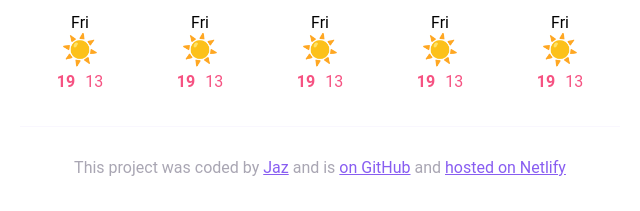
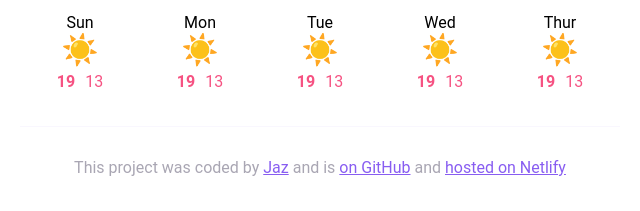
Before and after one commit to Jaz-spec/Weather-app, a plain HTML site: page index.html in a window 1280 px wide. Shown: the part 320-531 px from the top of the page, 320-960 px from the left. Drawn offline with nearby package versions, Linux system fonts and the light colour scheme.

Commit message:
created JS function to display forecast

```diff
--- a/index.html
+++ b/index.html
@@ -39,62 +39,7 @@
           </div>
         </div>
 
-        <div class="weather-forecast">
-          <div class="weather-forecast-square">
-            <div class="weather-forecast-day">Fri</div>
-            <div class="weather-forecast-icon">☀️</div>
-            <div class="weather-forecast-temperatures">
-              <div class="weather-forecast-temperature">
-                <strong>19</strong>
-              </div>
-              <div class="weather-forecast-temperature">13</div>
-            </div>
-          </div>
-
-          <div class="weather-forecast-square">
-            <div class="weather-forecast-day">Fri</div>
-            <div class="weather-forecast-icon">☀️</div>
-            <div class="weather-forecast-temperatures">
-              <div class="weather-forecast-temperature">
-                <strong>19</strong>
-              </div>
-              <div class="weather-forecast-temperature">13</div>
-            </div>
-          </div>
-
-          <div class="weather-forecast-square">
-            <div class="weather-forecast-day">Fri</div>
-            <div class="weather-forecast-icon">☀️</div>
-            <div class="weather-forecast-temperatures">
-              <div class="weather-forecast-temperature">
-                <strong>19</strong>
-              </div>
-              <div class="weather-forecast-temperature">13</div>
-            </div>
-          </div>
-
-          <div class="weather-forecast-square">
-            <div class="weather-forecast-day">Fri</div>
-            <div class="weather-forecast-icon">☀️</div>
-            <div class="weather-forecast-temperatures">
-              <div class="weather-forecast-temperature">
-                <strong>19</strong>
-              </div>
-              <div class="weather-forecast-temperature">13</div>
-            </div>
-          </div>
-
-          <div class="weather-forecast-square">
-            <div class="weather-forecast-day">Fri</div>
-            <div class="weather-forecast-icon">☀️</div>
-            <div class="weather-forecast-temperatures">
-              <div class="weather-forecast-temperature">
-                <strong>19</strong>
-              </div>
-              <div class="weather-forecast-temperature">13</div>
-            </div>
-          </div>
-        </div>
+        <div class="weather-forecast" id="forecast"></div>
       </main>
       <footer>
         <p>
--- a/script.js
+++ b/script.js
@@ -1,3 +1,4 @@
+//CURRENT WEATHER - MAIN  ##
 let apiKey = "oa9f439cb230f940atf8b1fac2e41075";
 let searchButton = document.querySelector(".search-button");
 let currentCity = document.querySelector("#current-city");
@@ -34,6 +35,7 @@ function getCity(event) {
   }
 }
 
+//DATE ##
 let now = new Date();
 let hours = now.getHours();
 let minutes = now.getMinutes().toString().padStart(2, "0");
@@ -53,3 +55,30 @@ let date = `${days[day]} ${hours}:${minutes}`;
 let currentDate = document.querySelector("#current-date");
 
 currentDate.innerHTML = date;
+
+//FORECAST ##
+
+function displayForecast() {
+  let days = ["Sun", "Mon", "Tue", "Wed", "Thur"];
+  let forecastHtml = "";
+
+  days.forEach(function (day) {
+    forecastHtml =
+      forecastHtml +
+      `<div class="weather-forecast-square">
+    <div class="weather-forecast-day">${day}</div>
+    <div class="weather-forecast-icon">☀️</div>
+  <div class="weather-forecast-temperatures">
+    <div class="weather-forecast-temperature">
+    <strong>19</strong>
+    </div>
+    <div class="weather-forecast-temperature">13</div>
+    </div>
+    </div>`;
+  });
+
+  let forecast = document.querySelector("#forecast");
+  forecast.innerHTML = forecastHtml;
+}
+
+displayForecast();
```
